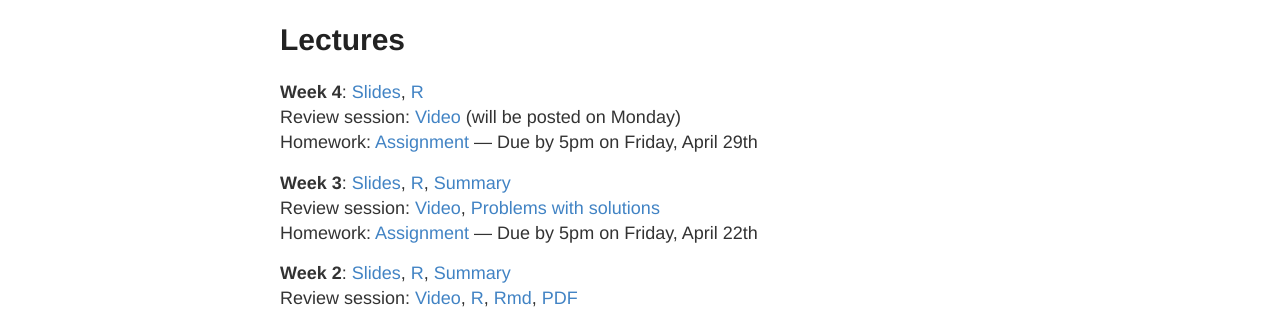
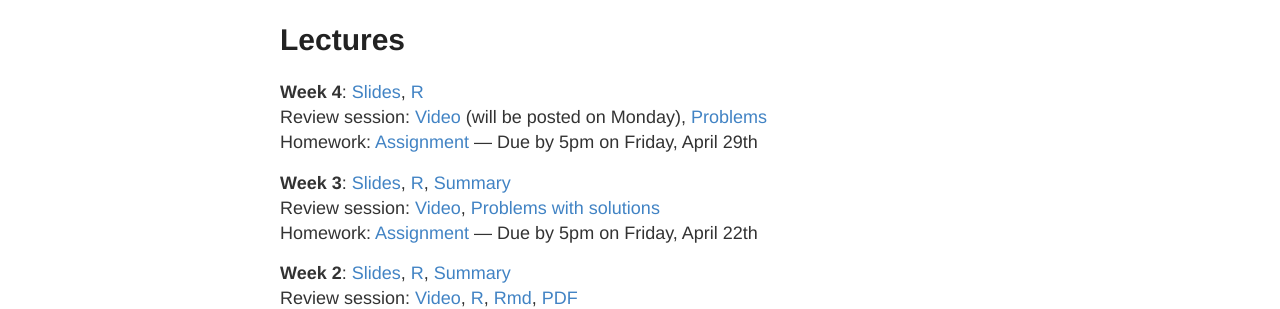
Before and after one commit to mlakolar/BUS41000, a Jekyll site: the page built from lectures.md, in a window 1280 px wide. Shown: the part 147-456 px from the top of the page. Built offline with Jekyll 4.4.1, drawn with Linux system fonts in a browser that asks for light colours.

Commit message:
Update lectures.md

```diff
--- a/lectures.md
+++ b/lectures.md
@@ -8,7 +8,8 @@ permalink: /lectures/
 [Slides](https://github.com/mlakolar/BUS41000/raw/master/slides/04_lecture.pdf),
 [R](https://github.com/mlakolar/BUS41000/raw/master/slides/04_code.R)
 Review session:
-[Video]() (will be posted on Monday)
+[Video]() (will be posted on Monday),
+[Problems](https://piazza.com/class_profile/get_resource/ihbf4oo8gc36od/incavabe1dq2i6)
 Homework:
 [Assignment](https://piazza.com/class_profile/get_resource/ihbf4oo8gc36od/inbu71fj78d5zm) ---
 Due by 5pm on Friday, April 29th
```
